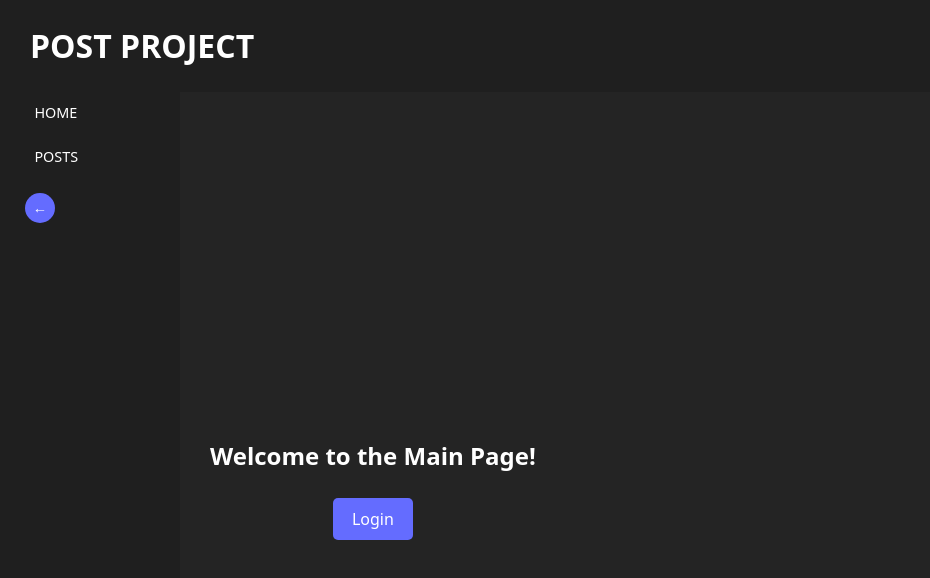
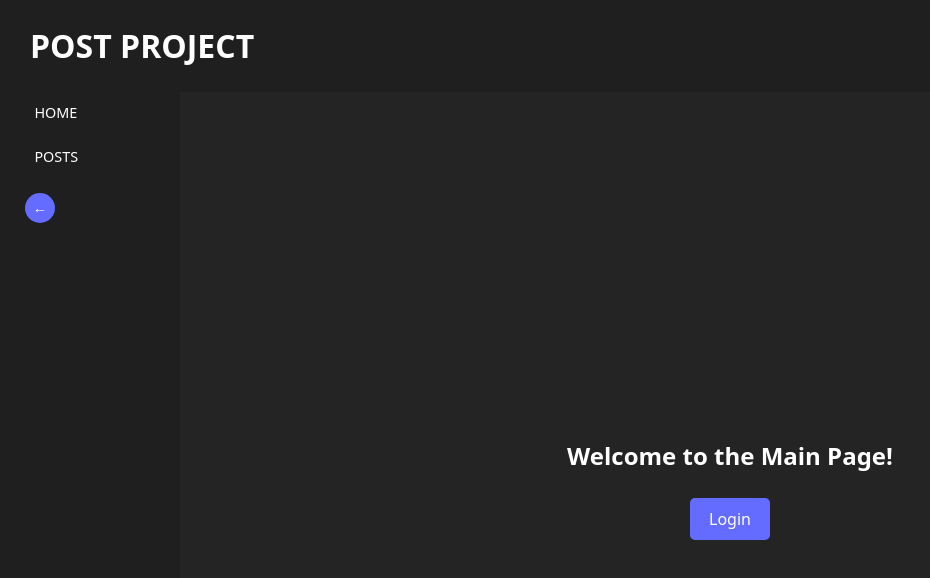
Before and after one commit to groom-practice/router-app-team-1, a React (Vite) app: page / in a window 1280 px wide. Shown: the top 578 px of the page, without its empty margins (0-930 px from the left). Built offline with nearby package versions, Linux system fonts and the light colour scheme.

Commit message:
design: 컴포넌트 위치 수정

```diff
--- a/src/pages/Home.css
+++ b/src/pages/Home.css
@@ -1,4 +1,7 @@
 .home{
+  width: 100%;
+  text-align: center;
+  margin: 0 auto;
   padding: 30px;
   display: flex;
   justify-content: center;
```
